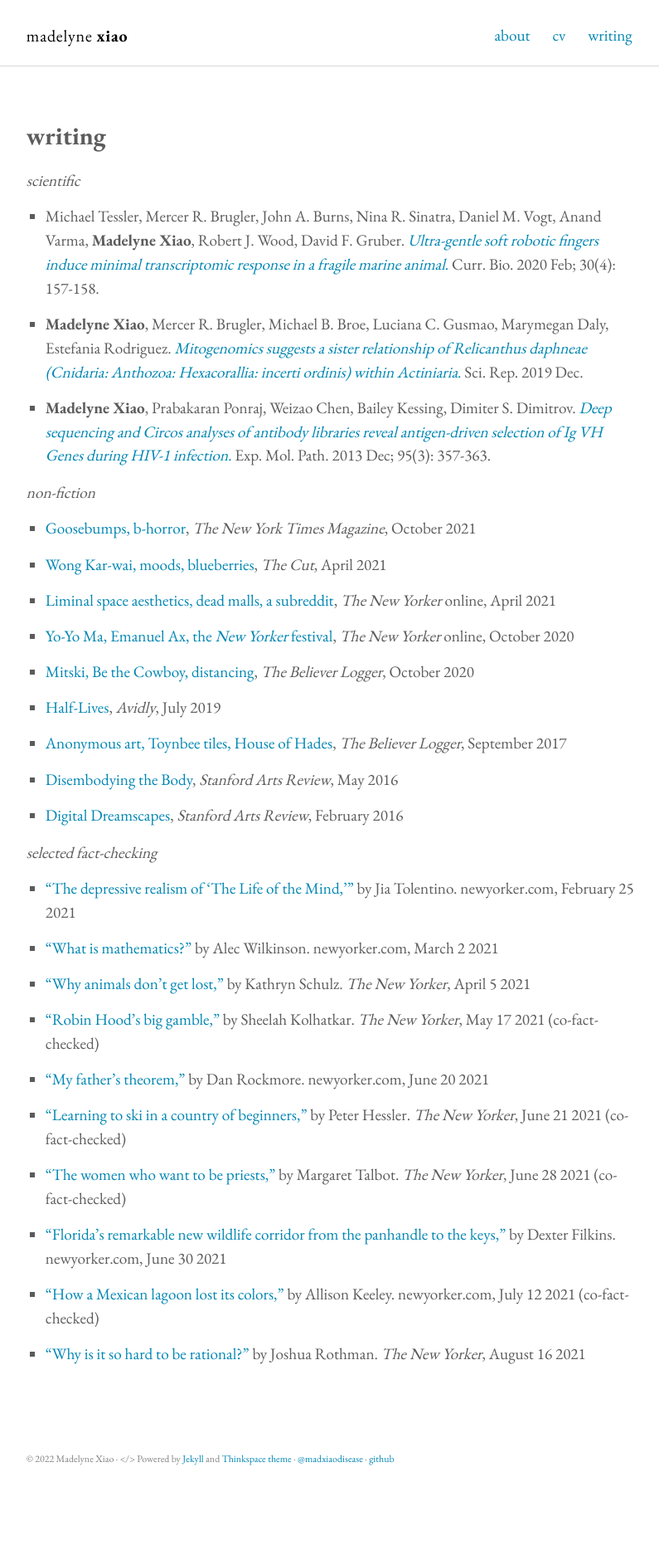
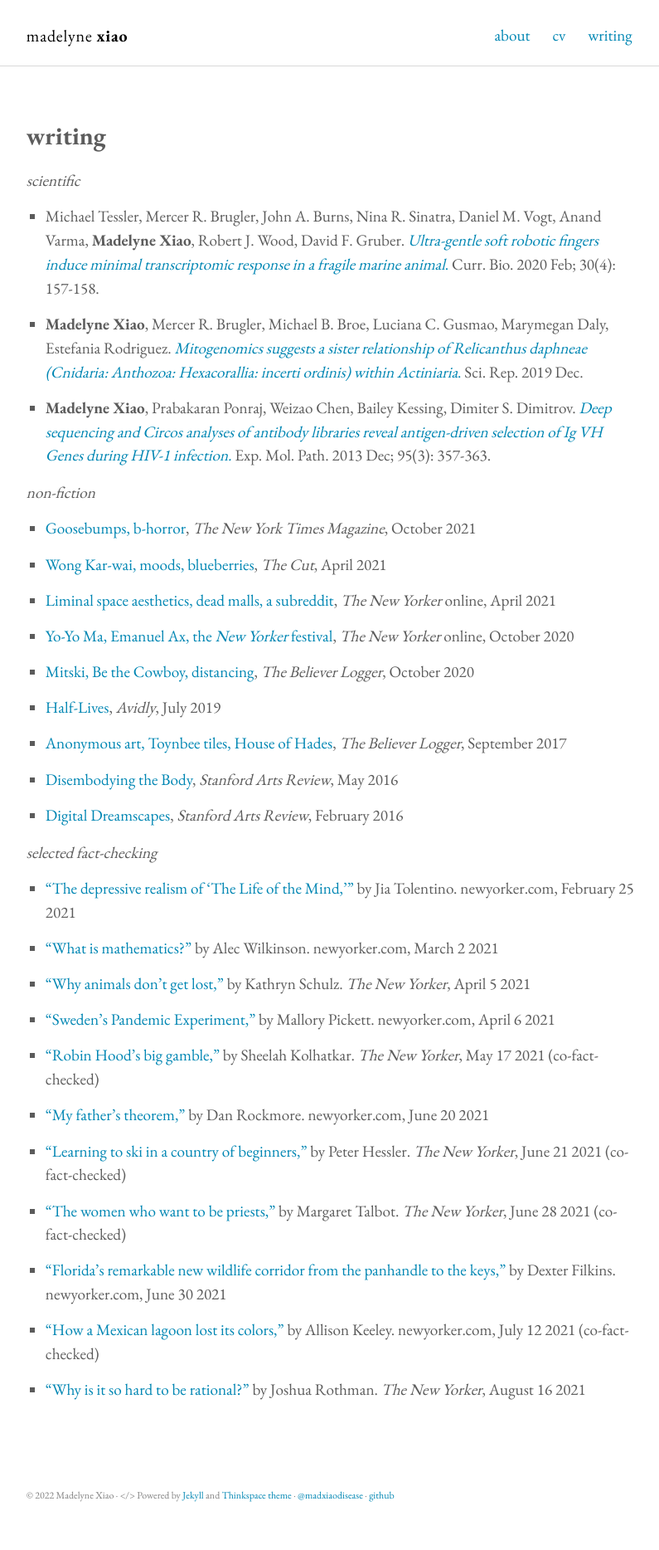
Before and after one commit to madelyne/madelyne.github.io, a Jekyll site: the page built from pubs.md, in a window 1280 px wide. Shown: the whole page at 83% size, without its empty margins (237-1032 px from the left). Built offline with Jekyll 4.4.1, drawn with Linux system fonts in a browser that asks for light colours; before the commit the page ends 1825 px from its top, so only the background shows below that.

Commit message:
update pubs

```diff
--- a/pubs.md
+++ b/pubs.md
@@ -42,6 +42,8 @@ _selected fact-checking_
 
 - ["Why animals don't get lost,"](https://www.newyorker.com/magazine/2021/04/05/why-animals-dont-get-lost) by Kathryn Schulz. _The New Yorker_, April 5 2021
 
+- ["Sweden's Pandemic Experiment,"](https://www.newyorker.com/news/dispatch/swedens-pandemic-experiment) by Mallory Pickett. newyorker.com, April 6 2021
+
 - ["Robin Hood's big gamble,"](https://www.newyorker.com/magazine/2021/05/17/robinhoods-big-gamble) by Sheelah Kolhatkar. _The New Yorker_, May 17 2021 (co-fact-checked)
 
 - ["My father's theorem,"](https://www.newyorker.com/science/elements/my-fathers-theorem) by Dan Rockmore. newyorker.com, June 20 2021
```
Also changed, not shown: 1 other file.
